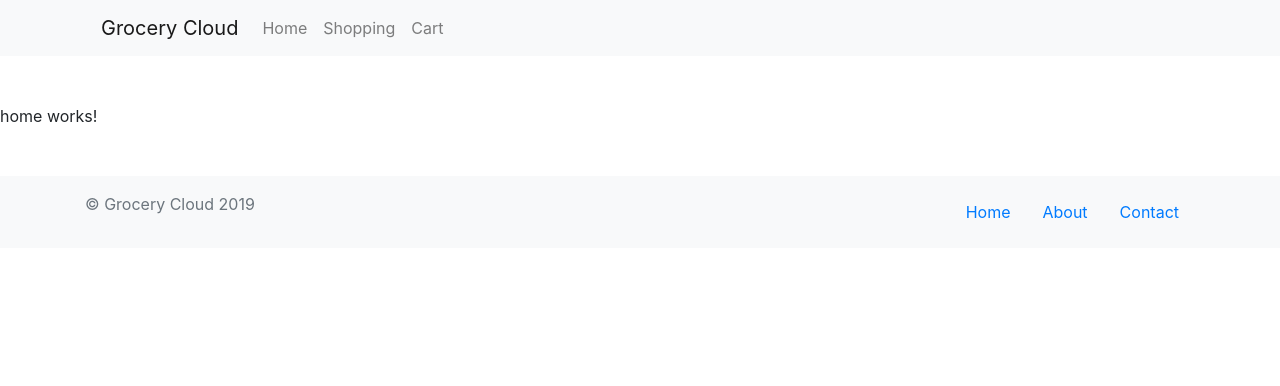
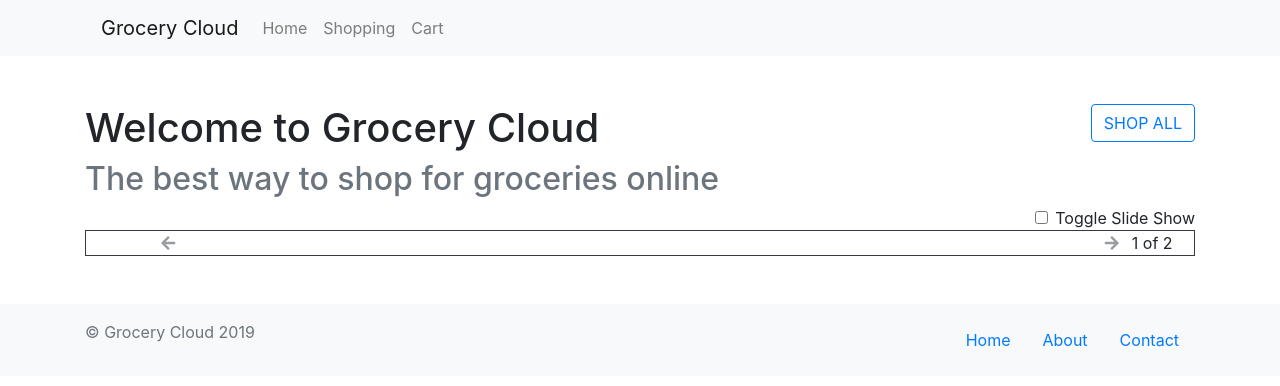
Before and after one commit to xuyimingwork/mpp-capstone-project, an Angular app: page / in a window 1280 px wide. Shown: the top 386 px of the page. Built offline with nearby package versions, Linux system fonts and the light colour scheme.

Commit message:
home page

```diff
--- a/src/app/home/home.component.html
+++ b/src/app/home/home.component.html
@@ -1 +1,64 @@
-<p>home works!</p>
+<div class="container">
+  <div class="clearfix">
+    <!-- rubric05 The user should see a button labeled “Shop All” -->
+    <!-- rubric12 If the user clicks on the “Shop All” button, the user should be taken to the shopping page -->
+    <button type="button" class="btn btn-outline-primary float-right" routerLink="/shopping">SHOP ALL</button>
+    <!-- rubric04 The user should see some text welcoming them to the website -->
+    <h1>Welcome to Grocery Cloud</h1>
+    <h2 class="text-muted">The best way to shop for groceries online</h2>
+  </div>
+  <!-- rubric06 The user should see a toggle switch labeled “Toggle Slide Show” -->
+  <form class="clearfix">
+    <div class="form-check float-right">
+      <label class="form-check-label">
+        <input class="form-check-input" type="checkbox" value="">
+        Toggle Slide Show
+      </label>
+    </div>
+  </form>
+  <!-- rubric01 The user should see a product carousel that contains at least 3
+    slides of products, with each slide having between 1 and 4 product images.  -->
+  <!-- rubric11 Whenever the product carousel changes it slide, it should do in an animated way -->
+  <div id="app-home-carousel" class="carousel slide" data-ride="carousel">
+    <div class="carousel-inner border border-dark">
+      <div class="carousel-item active">
+        <div class="row">
+          <div class="col">
+            One
+          </div>
+        </div>
+      </div>
+      <div class="carousel-item">
+        <div class="row">
+          <div class="col border-right border-dark">
+            1 of 2
+          </div>
+          <div class="col">
+            2 of 2
+          </div>
+        </div>
+      </div>
+      <div class="carousel-item">
+        <div class="row">
+          <div class="col border-right border-bottom border-dark">col</div>
+          <div class="col border-bottom border-dark">col</div>
+          <div class="w-100"></div>
+          <div class="col border-right border-dark">col</div>
+          <div class="col">col</div>
+        </div>
+      </div>
+    </div>
+    <!-- rubric02 The user should see a button that resembles a left arrow key to the left of the product carousel -->
+    <!-- rubric08 Clicking on the left arrow should move the product carousel one slide back -->
+    <a class="carousel-control-prev" href="#app-home-carousel" role="button" data-slide="prev">
+      <i class="fas fa-arrow-left text-dark" aria-hidden="true"></i>
+      <span class="sr-only">Previous</span>
+    </a>
+    <!-- rubric03 The user should see a button that resembles a right arrow key to the right of the product carousel -->
+    <!-- rubric07 Clicking on the right arrow should move the product carousel one slide forward. -->
+    <a class="carousel-control-next" href="#app-home-carousel" role="button" data-slide="next">
+      <i class="fas fa-arrow-right text-dark" aria-hidden="true"></i>
+      <span class="sr-only">Next</span>
+    </a>
+  </div>
+</div>
```
